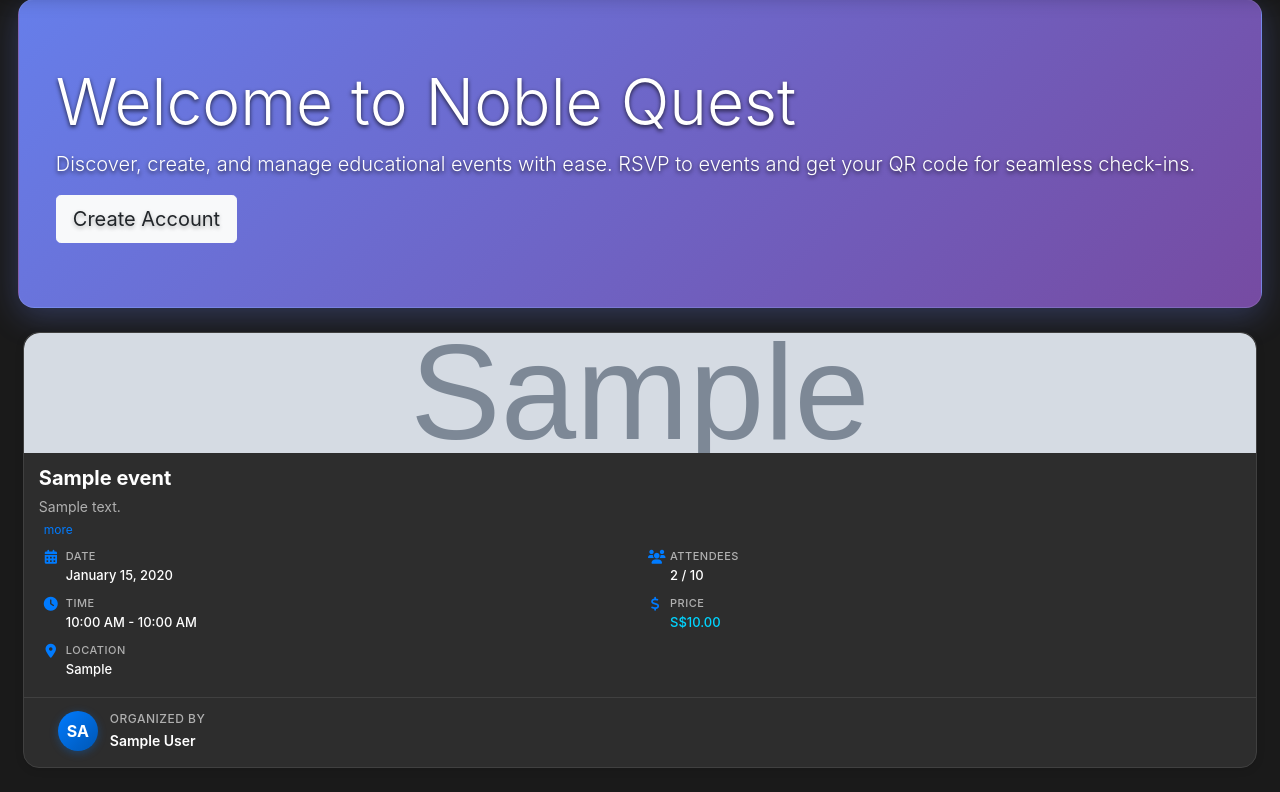
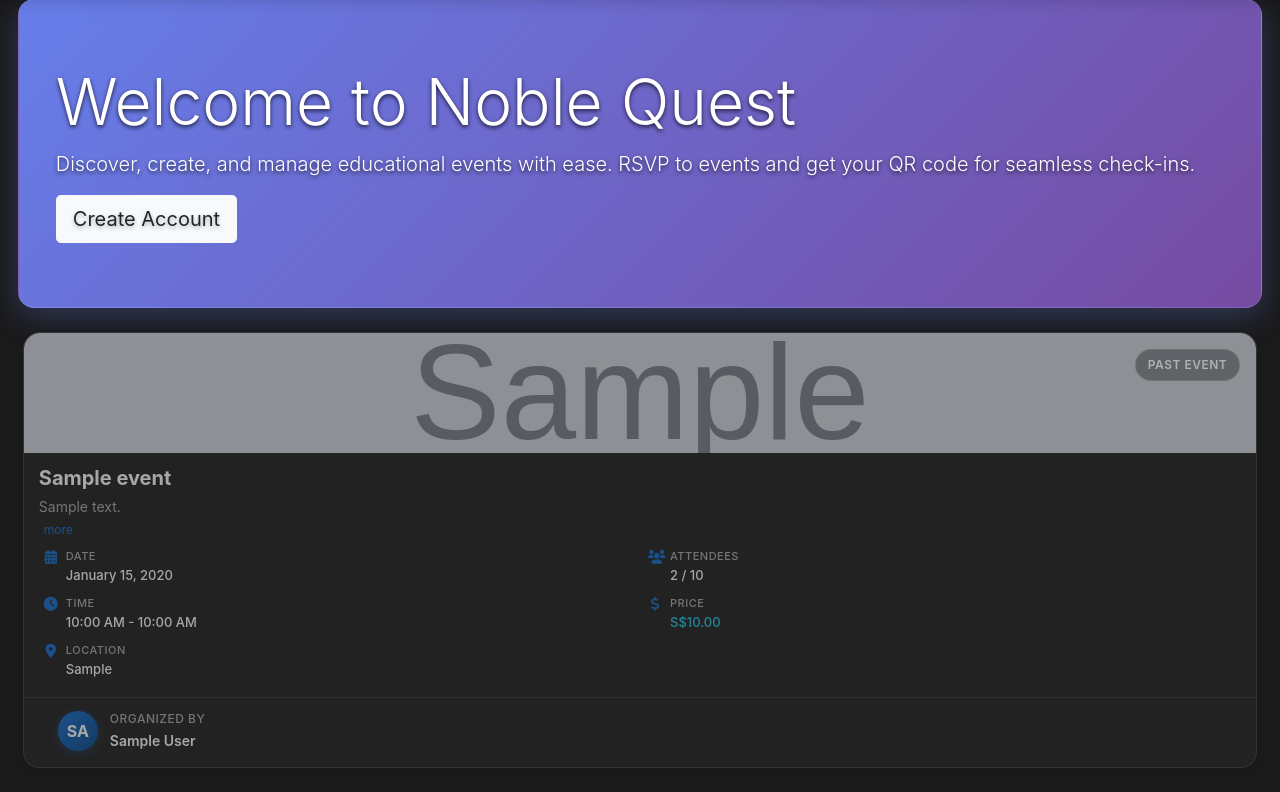
Before and after one commit to gaxiangchong/app.course.rsvp, a Flask app: page / in a window 1280 px wide. Shown: the part 91-883 px from the top of the page. Run offline with Flask 3, Linux system fonts and the light colour scheme; tables that the repository leaves empty hold one stand-in row (values such as "Sample post"); grey boxes marked "Sample" are stand-in pictures; some libraries are stand-ins or nearby versions.

Commit message:
Sort events by latest first and disable past events
- Change event sorting from oldest first to newest first (desc order)
- Add current_time to index route for past event detection
- Disable click functionality for past events (event-link-disabled)
- Add visual styling for disabled past events (opacity, grayscale)
- Add 'Past Event' status badge for ended events
- Prevent hover effects on past event cards
- Improve user experience by clearly indicating past events

```diff
--- a/eventapp/app.py
+++ b/eventapp/app.py
@@ -1039,9 +1039,10 @@ def check_email_verification():
 
 @app.route('/')
 def index():
-    """Home page showing upcoming events."""
-    events = Event.query.filter(Event.status != 'cancelled').order_by(Event.start_date.asc()).all()
-    return render_template('index.html', events=events)
+    """Home page showing events sorted by latest first."""
+    from datetime import datetime
+    events = Event.query.filter(Event.status != 'cancelled').order_by(Event.start_date.desc()).all()
+    return render_template('index.html', events=events, current_time=datetime.utcnow())
 
 @app.route('/set_language/<language>')
 def set_language(language):
--- a/eventapp/templates/base.html
+++ b/eventapp/templates/base.html
@@ -1339,6 +1339,12 @@
         color: white;
       }
 
+      .status-badge.past-event {
+        background-color: #6c757d;
+        color: white;
+        opacity: 0.8;
+      }
+
       /* Event Header */
       .event-header {
         padding: 12px 20px 0; /* Reduced padding for shorter cards */
@@ -1497,6 +1503,32 @@
         bottom: 0;
         z-index: 1;
         border-radius: 16px;
+      }
+
+      /* Disabled Event Link */
+      .event-link-disabled {
+        position: absolute;
+        top: 0;
+        left: 0;
+        right: 0;
+        bottom: 0;
+        z-index: 1;
+        border-radius: 16px;
+        cursor: not-allowed;
+        background-color: rgba(0, 0, 0, 0.1);
+      }
+
+      /* Disabled Event Card Styling */
+      .event-card-container:has(.event-link-disabled) .event-card {
+        opacity: 0.7;
+        filter: grayscale(0.3);
+        cursor: not-allowed;
+      }
+
+      .event-card-container:has(.event-link-disabled) .event-card:hover {
+        transform: none;
+        box-shadow: 0 2px 8px rgba(0, 0, 0, 0.1);
+        border-color: var(--dark-border);
       }
 
       .action-btn {
--- a/eventapp/templates/index.html
+++ b/eventapp/templates/index.html
@@ -52,7 +52,9 @@
               <div class="organized-by-label">Organized by {{ event.creator.display_name }}</div>
 
               <!-- Status Badge -->
-              {% if current_user.is_authenticated %}
+              {% if event.start_date <= current_time %}
+                <div class="status-badge past-event">Past Event</div>
+              {% elif current_user.is_authenticated %}
                 {% if current_user.id == event.creator_id %}
                   <div class="status-badge organized">Organized</div>
                 {% else %}
@@ -153,7 +155,11 @@
             </div>
 
             <!-- Click to view details -->
-            <a href="{{ url_for('event_detail', event_id=event.id) }}" class="event-link"></a>
+            {% if event.start_date > current_time %}
+              <a href="{{ url_for('event_detail', event_id=event.id) }}" class="event-link"></a>
+            {% else %}
+              <div class="event-link-disabled" title="This event has ended"></div>
+            {% endif %}
           </div>
         </div>
       {% endfor %}
```
